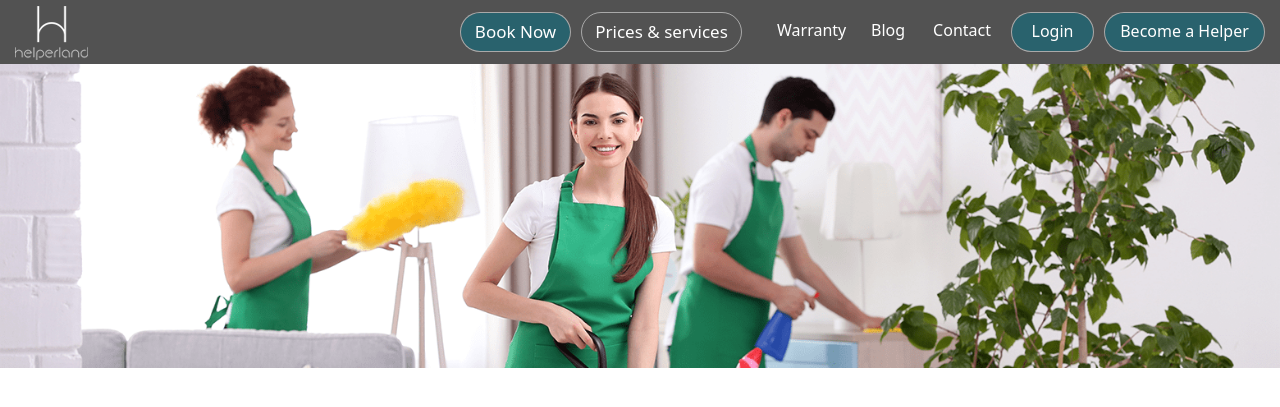
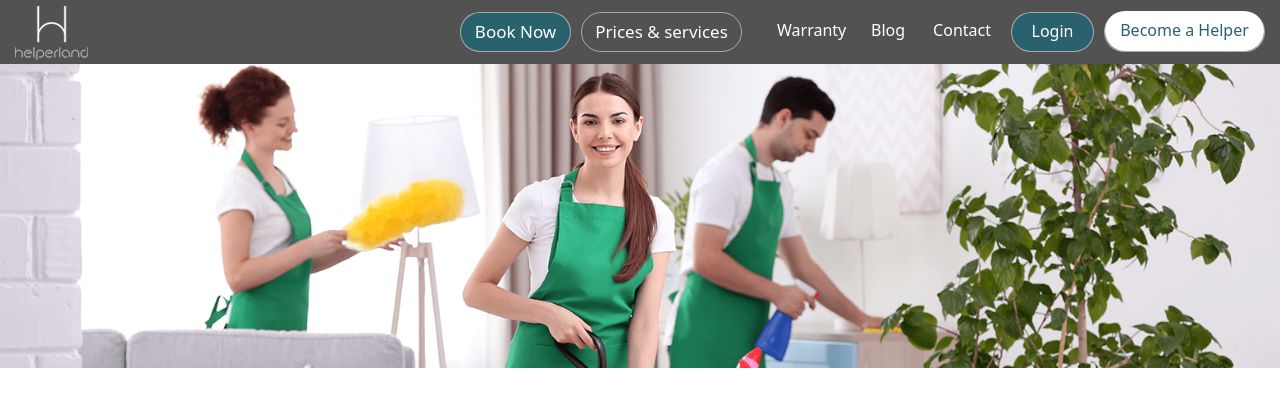
Before and after one commit to Harsh-Korat/Harsh-Korat, a PHP site: page /contact.html in a window 1280 px wide, with the pointer over the restyled element. Shown: the top 407 px of the page. Run offline with PHP 8.4, Linux system fonts and the light colour scheme; some libraries are stand-ins or nearby versions.

Commit message:
Update contact.css

```diff
--- a/HTML/Contact/contact.css
+++ b/HTML/Contact/contact.css
@@ -133,6 +133,29 @@ font-size: 16px;
 margin-top: -2px;
 }
 
+.become a:hover{
+padding-top: 6px;
+display: inline-flex;
+justify-content: center;
+color: #29626D !important;
+width: 161px;
+height: 40px;
+background: white;
+border: 1px solid #FFFFFF80;
+border-radius: 20px;
+}
+
+.login a:hover{
+padding-top: 6px;
+width: 83px;
+height: 40px;
+background: white;
+border: 1px solid #FFFFFF80;
+color: #29626D !important;
+border-radius: 20px;
+display: inline-flex;
+justify-content: center;
+}
 
 /* Mobile Navbar */
 
```
